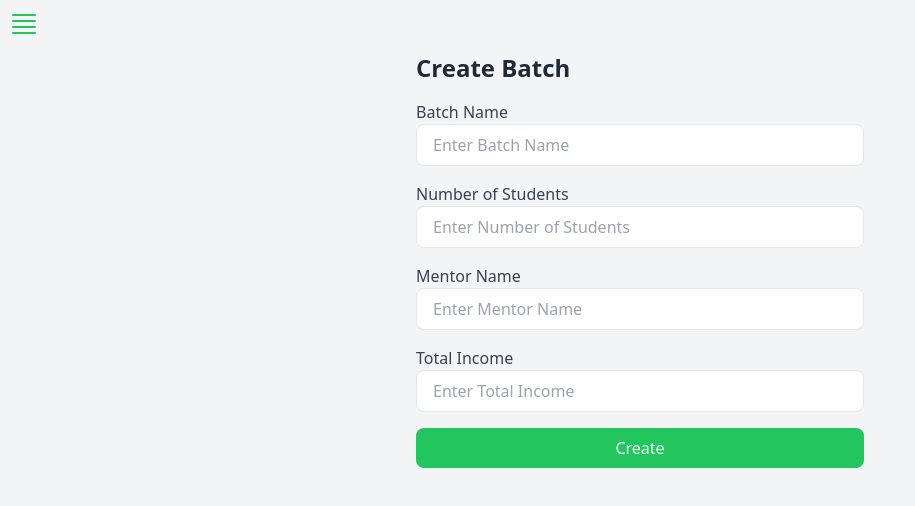
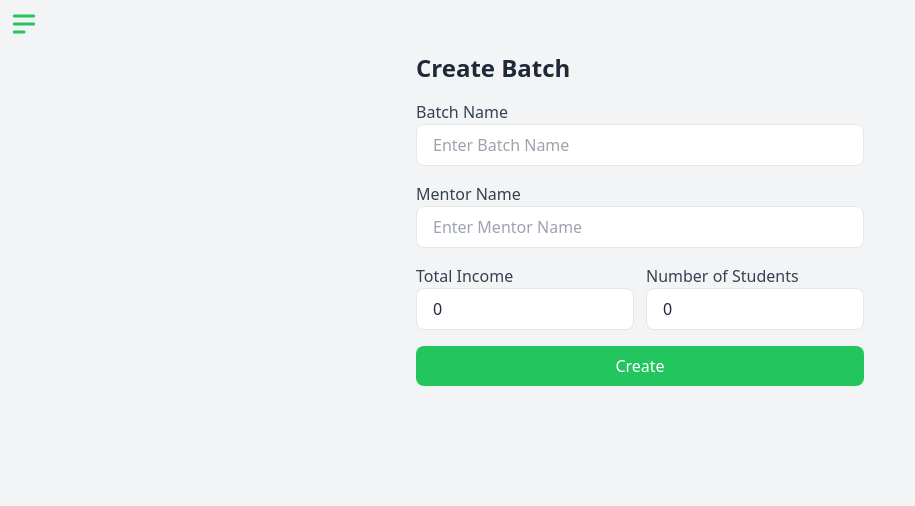
Before and after one commit to adarshswaminath/fetlla, a React (Vite) app: page /create in a window 1280 px wide. Shown: the top 506 px of the page, without its empty margins (0-915 px from the left). Built offline with nearby package versions, Linux system fonts and the light colour scheme.

Commit message:
feat: user input collecting  added

```diff
--- a/src/App.jsx
+++ b/src/App.jsx
@@ -1,5 +1,6 @@
 import { BrowserRouter as Router, Routes, Route, Link } from "react-router-dom";
 import { GrMenu } from "react-icons/gr";
+import {HiMenuAlt2} from "react-icons/hi"
 import { sideBarList } from "./constants";
 import Home from "./Components/Home/Home";
 import Batches from "./Components/Batches/Batches";
@@ -13,20 +14,7 @@ function App() {
           <input id="my-drawer" type="checkbox" className="drawer-toggle" />
           <div className="drawer-content">
             <label htmlFor="my-drawer" className="drawer-button">
-              <svg
-                xmlns="http://www.w3.org/2000/svg"
-                fill="none"
-                viewBox="0 0 24 24"
-                stroke-width="1.5"
-                stroke="currentColor"
-                className="w-8 h-8 text-green-500"
-              >
-                <path
-                  stroke-linecap="round"
-                  stroke-linejoin="round"
-                  d="M3.75 5.25h16.5m-16.5 4.5h16.5m-16.5 4.5h16.5m-16.5 4.5h16.5"
-                />
-              </svg>
+              <HiMenuAlt2 className="h-8 w-8 text-green-500"/>
             </label>
 
             {/* Page content here */}
@@ -45,7 +33,7 @@ function App() {
                 <h2 className="text-3xl font-semibold">Fetla Community</h2>
               </li>
               {sideBarList.map((value) => (
-                <li className="mt-8 hover:bg-green-500 rounded-lg text-xl">
+                <li className="mt-8 hover:bg-green-500 rounded-lg text-xl" key={value.title}>
                   <Link to={value.path}>{value.title}</Link>
                 </li>
               ))}
--- a/src/Components/Create/Create.jsx
+++ b/src/Components/Create/Create.jsx
@@ -1,93 +1,94 @@
-import React, { useState } from 'react';
+import React, { useState } from "react";
 
 function Create() {
   // Define state variables to store form input values
-  const [batchName, setBatchName] = useState('');
-  const [numStudents, setNumStudents] = useState('');
-  const [mentorName, setMentorName] = useState('');
-  const [totalIncome, setTotalIncome] = useState('');
-
-  // Function to handle form submission
-  const handleSubmit = (e) => {
-    e.preventDefault();
-    // You can handle the form submission logic here
-    // For now, let's log the form input values
-    console.log({
-      batchName,
-      numStudents,
-      mentorName,
-      totalIncome,
-    });
-  };
+  // @dev refference
+  const formValues = {
+    batchName: "",
+    mentorName: "",
+    totalIncome: 0,
+    numOfstudents: 0,
+  }
+  // @dev formData is obj collect userinput
+  const [formData,setFormData] = useState(formValues)
+  // @dev function of onChange
+  const handleChange = (e) => {
+    setFormData({...formData,[e.target.name]: e.target.value });
+  }
 
   return (
-    <div className='p-3'>
-      <div className='max-w-md mx-auto'>
-        <h2 className='text-2xl font-semibold mb-4'>Create Batch</h2>
-        <form onSubmit={handleSubmit}>
-          <div className='mb-4'>
-            <label htmlFor='batchName' className='block text-gray-700'>
+    <div className="p-3">
+      <div className="max-w-md mx-auto">
+        <h2 className="text-2xl font-semibold mb-4">Create Batch</h2>
+        {/* user form to collect information */}
+        <div>
+          <div className="mb-4">
+            <label htmlFor="batchName" className="block text-gray-700">
               Batch Name
             </label>
             <input
-              type='text'
-              id='batchName'
-              name='batchName'
-              placeholder='Enter Batch Name'
-              className='w-full px-4 py-2 border rounded-lg focus:outline-none focus:border-blue-500'
-              value={batchName}
-              onChange={(e) => setBatchName(e.target.value)}
+              type="text"
+              id="batchName"
+              name="batchName"
+              placeholder="Enter Batch Name"
+              className="w-full px-4 py-2 border rounded-lg focus:outline-none focus:border-blue-500"
+              value={formData.batchName}
+              onChange={handleChange}
             />
           </div>
-          <div className='mb-4'>
-            <label htmlFor='numStudents' className='block text-gray-700'>
-              Number of Students
-            </label>
-            <input
-              type='text'
-              id='numStudents'
-              name='numStudents'
-              placeholder='Enter Number of Students'
-              className='w-full px-4 py-2 border rounded-lg focus:outline-none focus:border-blue-500'
-              value={numStudents}
-              onChange={(e) => setNumStudents(e.target.value)}
-            />
-          </div>
-          <div className='mb-4'>
-            <label htmlFor='mentorName' className='block text-gray-700'>
+
+          <div className="mb-4">
+            <label htmlFor="mentorName" className="block text-gray-700">
               Mentor Name
             </label>
             <input
-              type='text'
-              id='mentorName'
-              name='mentorName'
-              placeholder='Enter Mentor Name'
-              className='w-full px-4 py-2 border rounded-lg focus:outline-none focus:border-blue-500'
-              value={mentorName}
-              onChange={(e) => setMentorName(e.target.value)}
+              type="text"
+              id="mentorName"
+              name="mentorName"
+              placeholder="Enter Mentor Name"
+              className="w-full px-4 py-2 border rounded-lg focus:outline-none focus:border-blue-500"
+              value={formData.mentorName}
+              onChange={handleChange}
             />
           </div>
-          <div className='mb-4'>
-            <label htmlFor='totalIncome' className='block text-gray-700'>
-              Total Income
-            </label>
-            <input
-              type='text'
-              id='totalIncome'
-              name='totalIncome'
-              placeholder='Enter Total Income'
-              className='w-full px-4 py-2 border rounded-lg focus:outline-none focus:border-blue-500'
-              value={totalIncome}
-              onChange={(e) => setTotalIncome(e.target.value)}
-            />
+          <div className="flex space-x-3">
+            <div className="mb-4">
+              <label htmlFor="totalIncome" className="block text-gray-700">
+                Total Income
+              </label>
+              <input
+                type="text"
+                id="totalIncome"
+                name="totalIncome"
+                placeholder="Enter Total Income"
+                className="w-full px-4 py-2 border rounded-lg focus:outline-none focus:border-blue-500"
+                value={formData.totalIncome}
+                onChange={handleChange}
+              />
+            </div>
+            <div className="mb-4">
+              <label htmlFor="numOfstudents" className="block text-gray-700">
+                Number of Students
+              </label>
+              <input
+                type="text"
+                id="numOfstudents"
+                name="numOfstudents"
+                placeholder="No.of of Students"
+                className="w-full px-4 py-2 border rounded-lg focus:outline-none focus:border-blue-500"
+                value={formData.numOfstudents}
+                onChange={handleChange}
+              />
+            </div>
           </div>
           <button
-            type='submit'
-            className='w-full bg-green-500 text-white py-2 px-4 rounded-lg hover:bg-green-600'
+            type="submit"
+            className="w-full bg-green-500 text-white py-2 px-4 rounded-lg hover:bg-green-600"
+            onClick={(e) => console.log(formData) }
           >
             Create
           </button>
-        </form>
+        </div>
       </div>
     </div>
   );
```
